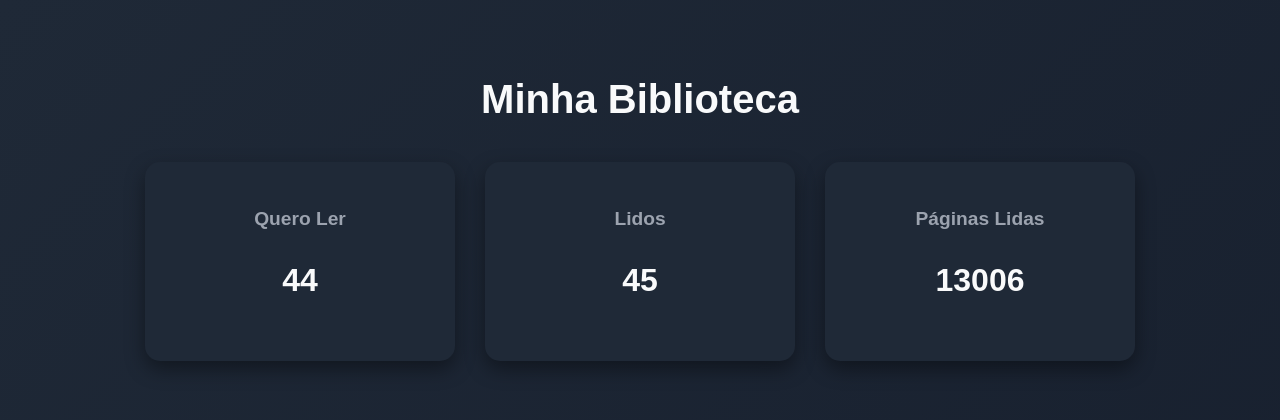
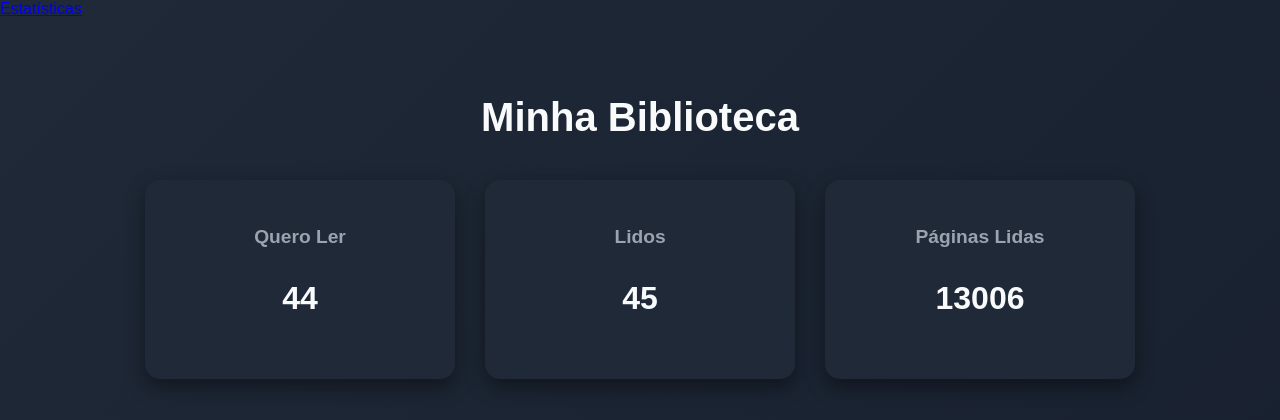
Before and after one commit to erikfelipe/BibliotecaPessoal, a Flask app: page / in a window 1280 px wide. Shown: the top 420 px of the page. Run offline with Flask 3, Linux system fonts and the light colour scheme.

Commit message:
Add navigation link to Estatísticas in index.html

```diff
--- a/templates/index.html
+++ b/templates/index.html
@@ -8,6 +8,11 @@
     <link rel="stylesheet" href="{{ url_for('static', filename='style.css') }}">
 </head>
 <body>
+    <div class="top-nav">
+        <a href="{{ url_for('estatisticas') }}" class="nav-button">
+            Estatísticas
+        </a>
+    </div>
     <div class="container">
         <h1>Minha Biblioteca</h1>
 
```
